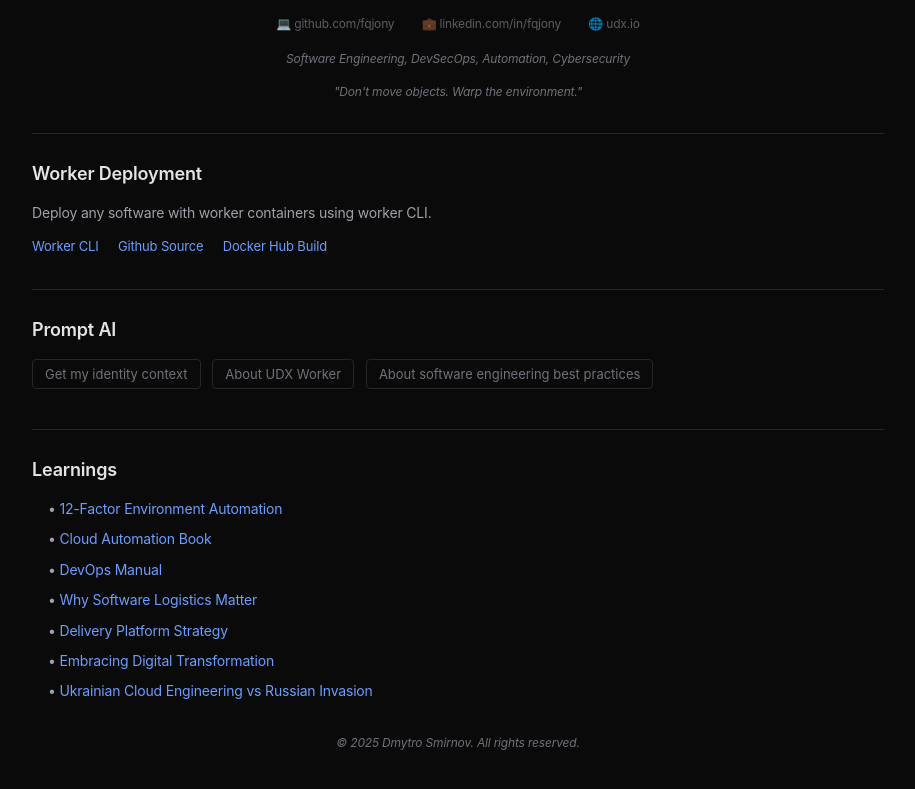
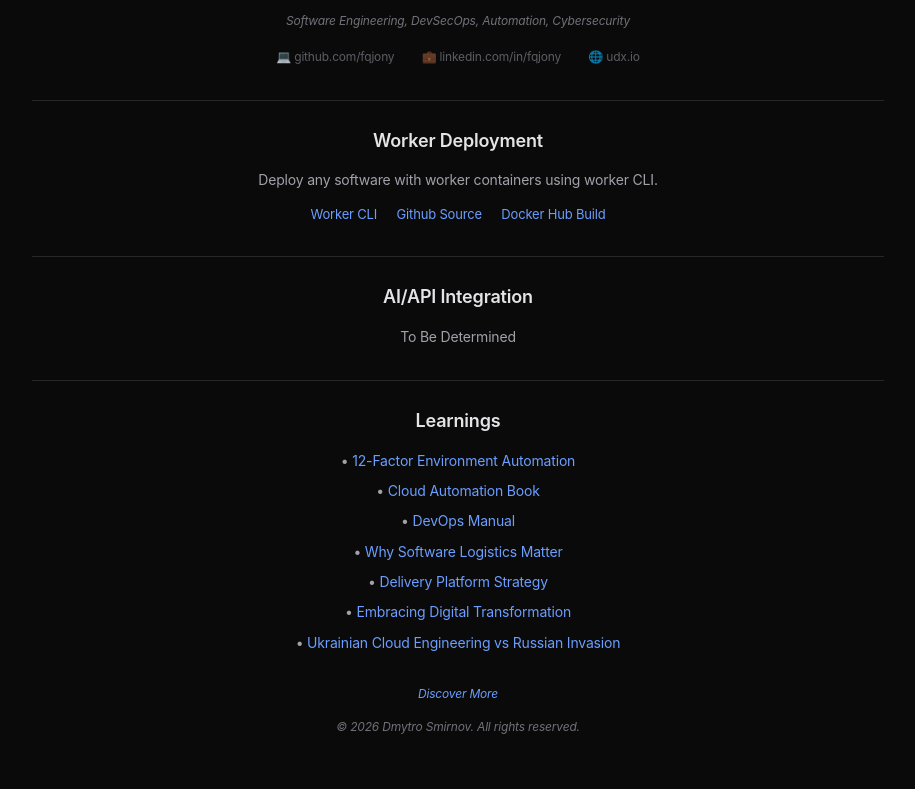
Before and after one commit to fqjony/relativity-warp, a plain HTML site: page index.html in a window 1280 px wide. Shown: the part 73-862 px from the top of the page, without its empty margins (182-1097 px from the left). Drawn offline with Linux system fonts and the light colour scheme.

Commit message:
Chore: cleanup

```diff
--- a/assets/index.css
+++ b/assets/index.css
@@ -99,6 +99,7 @@ h1 {
     margin-top: 2rem;
     padding-top: 1.5rem;
     border-top: 1px solid var(--border);
+    text-align: center;
 }
 
 .section h2 {
@@ -127,7 +128,7 @@ a:hover {
 .list-item {
     font-size: 0.8125rem;
     margin-bottom: 0.25rem;
-    padding-left: 1rem;
+    padding-left: 0;
 }
 
 .collapsible {
@@ -185,11 +186,6 @@ a:hover {
     white-space: pre;
 }
 
-.divider {
-    margin-top: 1rem;
-    margin-bottom: 1rem;
-}
-
 @media (max-width: 768px) {
     .contact-grid {
         grid-template-columns: 1fr;
--- a/index.html
+++ b/index.html
@@ -15,6 +15,9 @@
     <div class="container">
       <header>
         <h1>Dmytro Smirnov 🇺🇦</h1>
+        <p class="motto">
+          Software Engineering, DevSecOps, Automation, Cybersecurity
+        </p>
         <p class="contact-links">
           <a href="https://github.com/fqjony" target="_blank"
             >💻 github.com/fqjony</a
@@ -24,10 +27,6 @@
           >
           <a href="https://udx.io" target="_blank">🌐 udx.io</a>
         </p>
-        <p class="motto divider">
-          Software Engineering, DevSecOps, Automation, Cybersecurity
-        </p>
-        <p class="motto divider">"Don't move objects. Warp the environment."</p>
       </header>
 
       <main>
@@ -73,50 +72,8 @@
         </section>
 
         <section class="section">
-          <h2>Prompt AI</h2>
-          <p style="margin-top: 0.75rem">
-            <button
-              class="collapsible"
-              onclick="toggleCollapse('ai-prompt-me')"
-            >
-              Get my identity context
-            </button>
-            <button
-              class="collapsible"
-              onclick="toggleCollapse('ai-prompt-udx')"
-            >
-              About UDX Worker
-            </button>
-            <button
-              class="collapsible"
-              onclick="toggleCollapse('ai-prompt-tenets')"
-            >
-              About software engineering best practices
-            </button>
-          </p>
-
-          <div id="ai-prompt-me" class="collapsible-content">
-            <div class="prompt-box">
-              Explore https://fqjony.com/spectrum/identity.json
-              and return prompt
-            </div>
-          </div>
-
-          <div id="ai-prompt-udx" class="collapsible-content">
-            <div class="prompt-box">
-              Explore context7 udx-worker-cli for deployment and udx-worker for source and docs
-              and return as AI instructions
-              so bot can speak as experienced software engineer
-            </div>
-          </div>
-
-          <div id="ai-prompt-tenets" class="collapsible-content">
-            <div class="prompt-box">
-              Explore https://gist.githubusercontent.com/fqjony/489fde2ea615b7558bbd407f8b9d97c7/raw/1f262607be3da337703be4f35af963039d1fff72/refs.json
-              and apply mapping https://gist.github.com/fqjony/b5a10e15e39416e7712db979eef39e50 for normalized output
-              and return udx best practices
-            </div>
-          </div>
+          <h2>AI/API Integration</h2>
+          <p>To Be Determined</p>
         </section>
 
         <section class="section">
@@ -168,7 +125,10 @@
         </section>
 
         <footer>
-          <p class="motto">© 2025 Dmytro Smirnov. All rights reserved.</p>
+            <p class="motto" style="margin-top: 0.5rem;">
+                <a href="https://github.com/fqjony/relativity-warp" target="_blank" ">Discover More</a>
+            </p>
+            <p class="motto">© 2026 Dmytro Smirnov. All rights reserved.</p>
         </footer>
       </main>
     </div>
```
